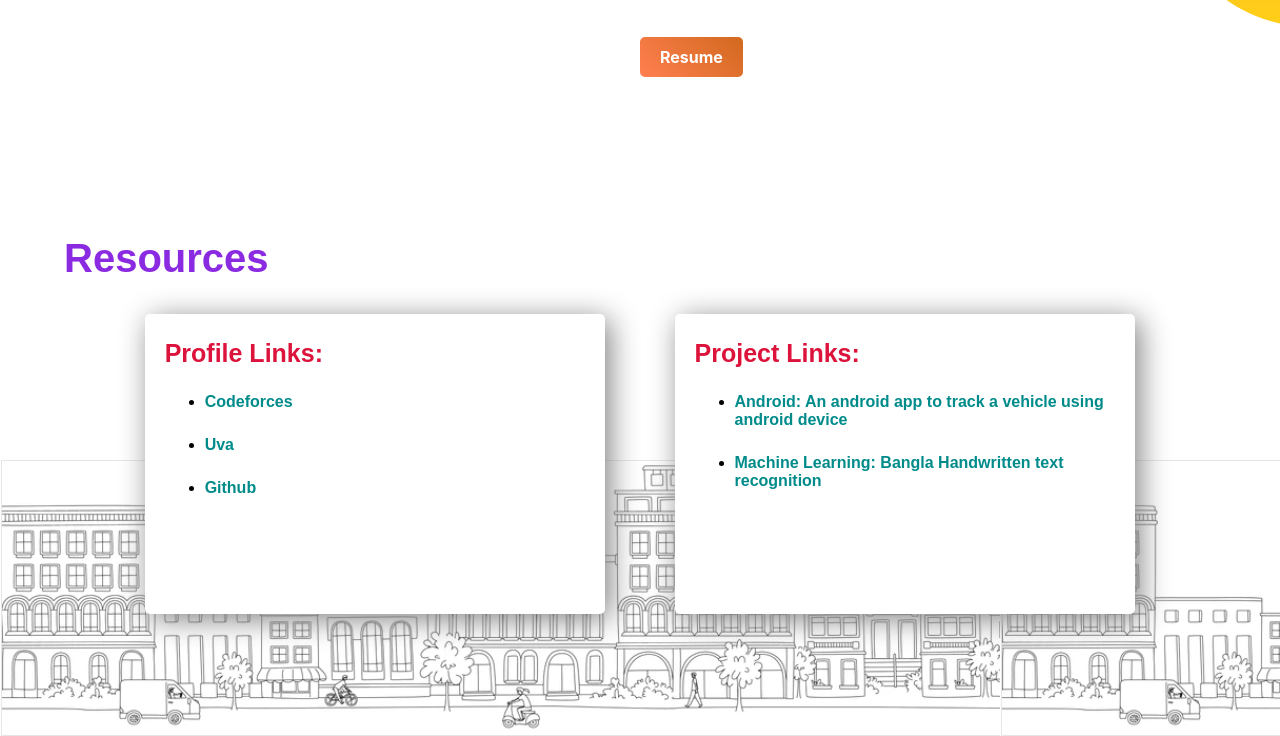
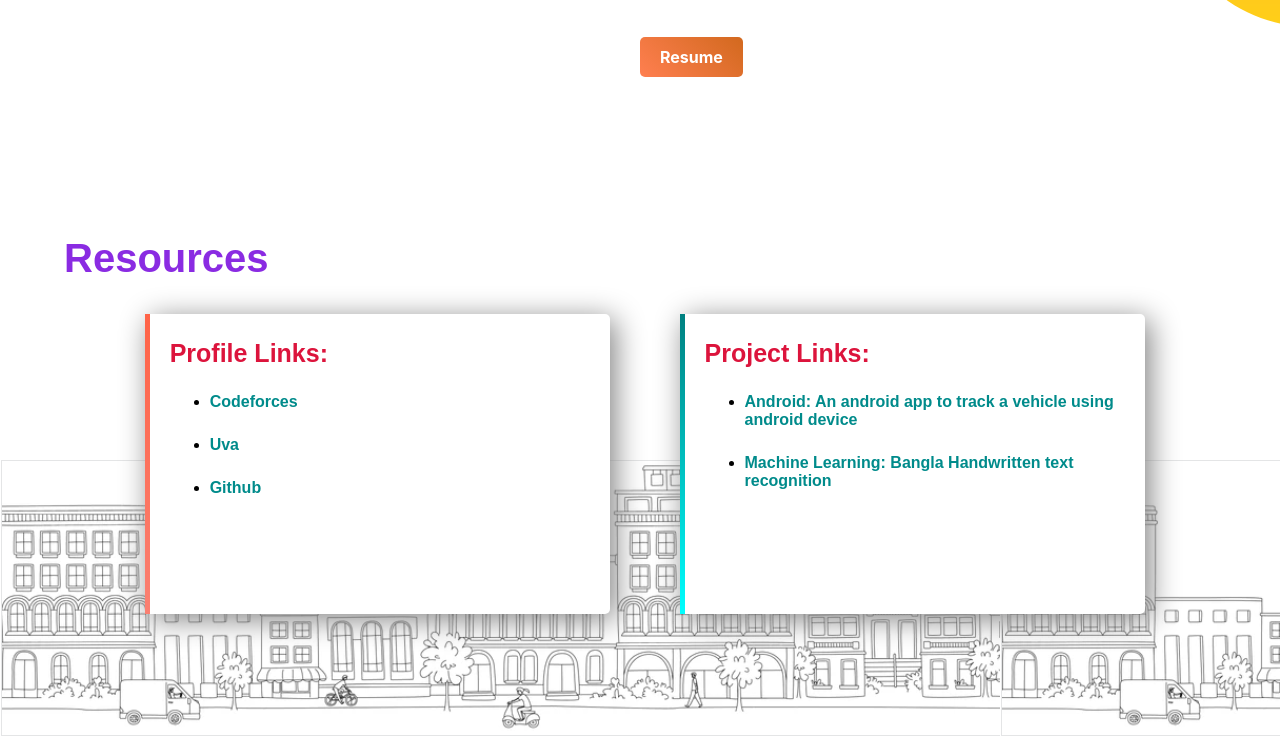
Before and after one commit to yasirnabil534/Personal-portfolio, a plain HTML site: page index.html in a window 1280 px wide. Shown: the part 997-1733 px from the top of the page. Drawn offline with Linux system fonts and the light colour scheme.

Commit message:
Adding Hover

```diff
--- a/style.css
+++ b/style.css
@@ -109,6 +109,10 @@ ul{
     box-shadow: 5px 5px 30px gray;
     border-radius: 5px;
     background-color: white;
+    border-image: linear-gradient(180deg, tomato, salmon);
+    border-image-slice: 1;
+    border-left: 5px solid;
+    /* color: peru; */
 }
 .right-box{
     width: 40%;
@@ -120,6 +124,9 @@ ul{
     box-shadow: 5px 5px 30px gray;
     border-radius: 5px;
     background-color: white;
+    border-left: 5px solid;
+    border-image: linear-gradient(0deg, cyan, teal);
+    border-image-slice: 1;
 }
 .resources{
     margin-left: 5%;
@@ -143,3 +150,6 @@ ul{
 .make-gap li{
     margin-bottom: 25px;
 }
+.box-content ul li:hover{
+    font-size: x-large;
+}
```
